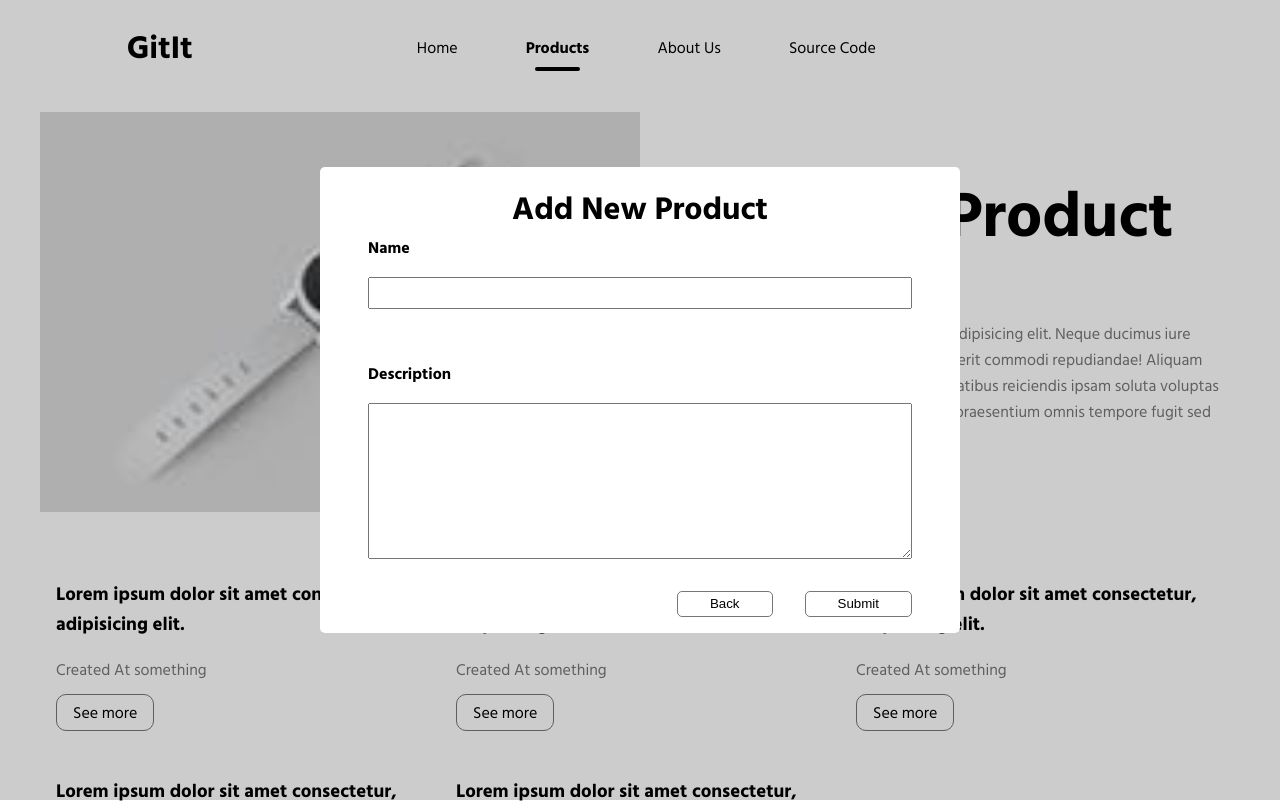
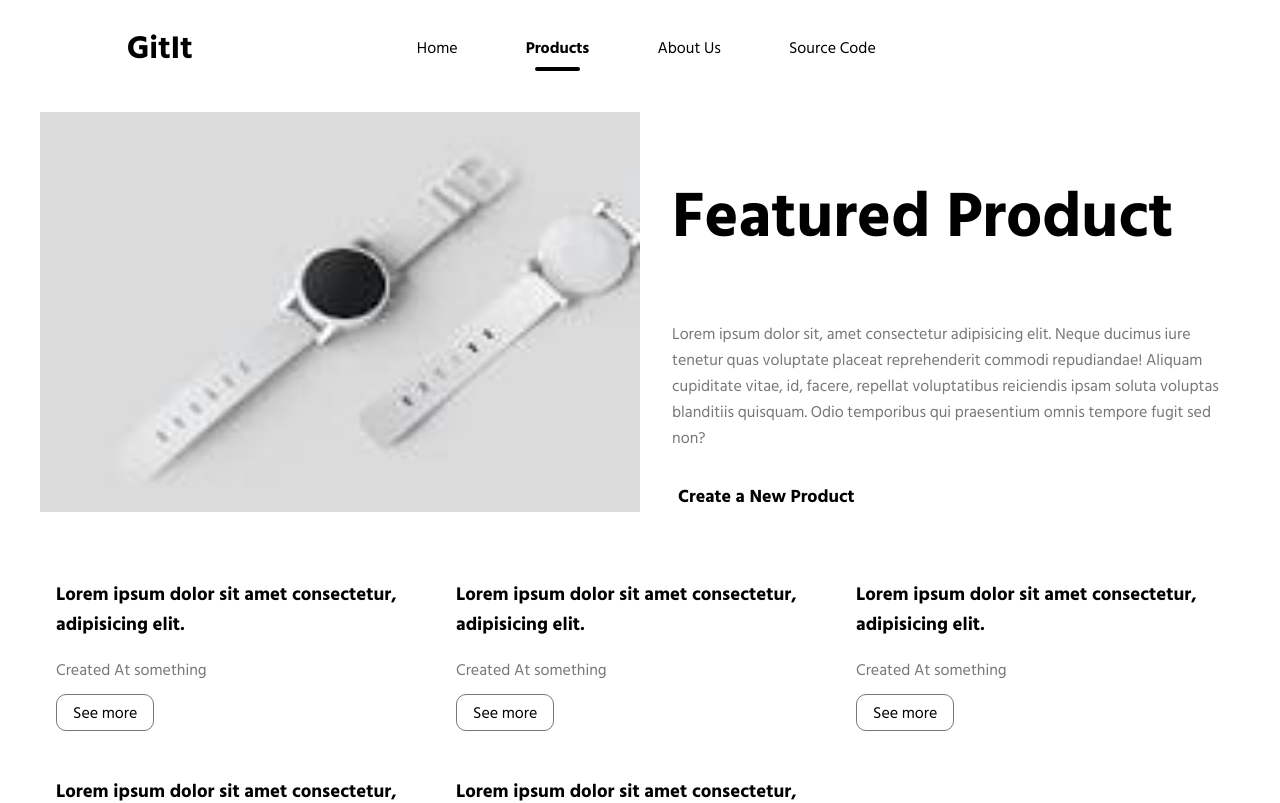
Before and after one commit to AbdulkarimOgaji/assessment-gitit, a React (Create React App) app: page /products in a window 1280 px wide. Shown: the top 803 px of the page. Built offline with nearby package versions, Linux system fonts and the light colour scheme.

Commit message:
feat: implement open/close modal

```diff
--- a/src/App.tsx
+++ b/src/App.tsx
@@ -5,17 +5,28 @@ import Home from "./pages/Home";
 import PageNotFound from "./pages/PageNotFound";
 import ProductList from "./pages/ProductList";
 import ProductView from "./pages/ProductView";
+import { useState } from "react";
 
 function App() {
+  const [modalOpen, setModalOpen] = useState(false);
+  const openModal = () => setModalOpen(true);
+  const closeModal = () => setModalOpen(false);
   return (
     <div className="App">
       <NavBar />
-      <CreateProductModal />
+      {modalOpen && <CreateProductModal closeModal={closeModal} />}
+
       <Routes>
         <Route path="/">
           <Route index element={<Home />} />
-          <Route path="products" element={<ProductList />} />
-          <Route path="products/:id" element={<ProductView />} />
+          <Route
+            path="products"
+            element={<ProductList openModal={openModal} />}
+          />
+          <Route
+            path="products/:id"
+            element={<ProductView openModal={openModal} />}
+          />
           <Route path="*" element={<PageNotFound />} />
         </Route>
       </Routes>
--- a/src/components/CreateProductModal/index.tsx
+++ b/src/components/CreateProductModal/index.tsx
@@ -1,9 +1,12 @@
 import classes from "./modal.module.css";
 
-const CreateProductModal = () => {
+type Props = {
+  closeModal: () => void;
+};
+const CreateProductModal = ({ closeModal }: Props) => {
   return (
-    <div className={classes.modalContainer}>
-      <div className={classes.modal}>
+    <div className={classes.modalContainer} onClick={closeModal}>
+      <div className={classes.modal} onClick={(e) => e.stopPropagation()}>
         <h1>Add New Product</h1>
         <label htmlFor="name">Name</label>
         <input type="text" id="name" />
@@ -12,7 +15,7 @@ const CreateProductModal = () => {
         <label htmlFor="description">Description</label>
         <textarea id="description" rows={10}></textarea>
         <div className={classes.btnContainer}>
-          <button>Back</button>
+          <button onClick={closeModal}>Back</button>
           <button>Submit</button>
         </div>
       </div>
--- a/src/components/CreateProductModal/modal.module.css
+++ b/src/components/CreateProductModal/modal.module.css
@@ -1,6 +1,9 @@
 .modalContainer {
-  position: absolute;
-  inset: 0;
+  position: fixed;
+  top: 0;
+  left: 0;
+  width: 100%;
+  height: 100%;
   background-color: rgba(0, 0, 0, 0.2);
   display: grid;
   place-items: center;
--- a/src/pages/ProductList/index.tsx
+++ b/src/pages/ProductList/index.tsx
@@ -1,6 +1,10 @@
 import ProductCard from "../../components/ProductCard";
 import classes from "./product-list.module.css";
-const ProductList = () => {
+
+type Props = {
+  openModal: () => void;
+};
+const ProductList = ({ openModal }: Props) => {
   return (
     <section className={classes.container}>
       <div className={classes.featured}>
@@ -14,7 +18,7 @@ const ProductList = () => {
             voluptatibus reiciendis ipsam soluta voluptas blanditiis quisquam.
             Odio temporibus qui praesentium omnis tempore fugit sed non?
           </p>
-          <button>Create a New Product</button>
+          <button onClick={openModal}>Create a New Product</button>
         </div>
       </div>
       <section className={classes.productsContainer}>
--- a/src/pages/ProductView/index.tsx
+++ b/src/pages/ProductView/index.tsx
@@ -1,7 +1,11 @@
 import classes from "./product-view.module.css";
 import { useParams } from "react-router-dom";
 
-const ProductView = () => {
+type Props = {
+  openModal: () => void;
+};
+
+const ProductView = ({ openModal }: Props) => {
   const { id } = useParams();
   return <h1 className={classes.container}>Now Showing Product {id} </h1>;
 };
```
